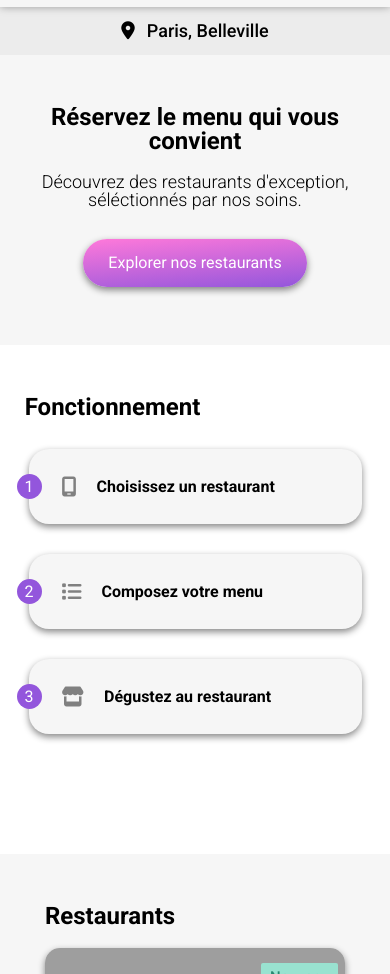
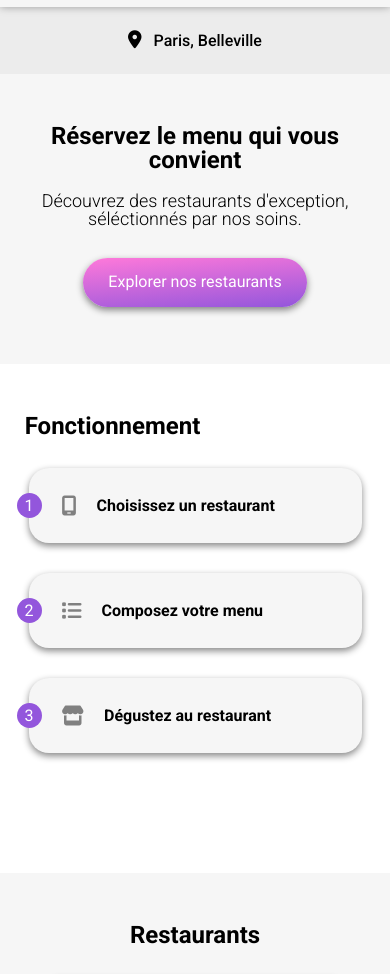
Before and after one commit to Akuralia/ohmyfood, a website: page index.html in a window 390 px wide. Shown: the part 53-1027 px from the top of the page. Drawn offline with Linux system fonts and the light colour scheme; grey boxes are pictures that could not be loaded; a web font is replaced by a local one.

Commit message:
Modification for the validator html for index.html
{ADD} Responsive for desktop and tablet

no error in the validator for all html and css

```diff
--- a/index.html
+++ b/index.html
@@ -20,7 +20,7 @@
 
     <div class="location">
         <i class="fa-solid fa-location-dot"></i>
-        <p>Paris, Belleville</p>
+        <h1>Paris, Belleville</h1>
     </div>
 
     <div class="banner">
@@ -33,26 +33,26 @@
 
     <section class="choice_container">
         <span>Fonctionnement</span>
-        <article class="choice_list">
+        <div class="choice_list">
             <p>1</p>
             <i class="fa-solid fa-mobile-screen"></i>
-            <h4>Choisissez un restaurant</h4>
-        </article>
-        <article class="choice_list">
+            <h3>Choisissez un restaurant</h3>
+        </div>
+        <div class="choice_list">
             <p>2</p>
             <i class="fa-solid fa-list"></i>
-            <h4>Composez votre menu</h4>
-        </article>
-        <article class="choice_list">
+            <h3>Composez votre menu</h3>
+        </div>
+        <div class="choice_list">
             <p>3</p>
             <i class="fa-solid fa-store"></i>
-            <h4>Dégustez au restaurant</h4>
-        </article>
+            <h3>Dégustez au restaurant</h3>
+        </div>
     </section>
 
-    <section class="home_card_container">
+    <div class="home_card_container">
         <span class="home_title">Restaurants</span>
-        <article class="home_card">
+        <div class="home_card">
             <a class="index_link" href="./src/la_palette_du_gout.html"></a>
             <span class="text_over">Nouveau</span>
             <img src="./public/img/restaurants/palette_du_gout.jpg" alt="Illustration restaurant La palette du goût">
@@ -63,10 +63,10 @@
                 <i class="fa-regular fa-heart heart_empty"></i>
                 <i class="fa-solid fa-heart heart_full"></i>
             </div>
-        </article>
+        </div>
 
 
-    <article class="home_card">
+    <div class="home_card">
             <a class="index_link" href="./src/la_note_enchantee.html"></a>
                 <span class="text_over">Nouveau</span>
                 <img src="./public/img/restaurants/note_enchantee.jpg" alt="Illustration restaurant La note enchantée">
@@ -77,10 +77,10 @@
                     <i class="fa-regular fa-heart heart_empty"></i>
                     <i class="fa-solid fa-heart heart_full"></i>
             </div>
-        </article>
+        </div>
 
 
-        <article class="home_card">
+        <div class="home_card">
             <a class="index_link" href="./src/a_la_française.html"></a>
             <img src="./public/img/restaurants/la_française.jpg" alt="Illustration restaurant À la française">
             <div class="home_card_text">
@@ -90,10 +90,10 @@
                     <i class="fa-regular fa-heart heart_empty"></i>
                     <i class="fa-solid fa-heart heart_full"></i>
             </div>
-        </article>
+        </div>
 
 
-        <article class="home_card">
+        <div class="home_card">
             <a class="index_link" href="./src/le_delice_des_sens.html"></a>
                 <img src="./public/img/restaurants/delice_des_sens.jpg" alt="Illustration restaurant Le délice des sens ">
                 <div class="home_card_text">
@@ -103,8 +103,8 @@
                 <i class="fa-regular fa-heart heart_empty"></i>
                 <i class="fa-solid fa-heart heart_full"></i>
             </div>
-        </article>
-    </section>
+        </div>
+    </div>
 </main>
 
 <footer id="footer">
--- a/sass/pages/_home.scss
+++ b/sass/pages/_home.scss
@@ -30,6 +30,10 @@ header{
         font-size: 18px;
         font-weight: 500;
     }
+    h1{
+        font-size: 16px;
+        font-weight: 500;
+    }
 }
 
 .banner{
@@ -48,7 +52,9 @@ header{
         font-size: 18px;
         font-weight: 300;
     }
-
+    @include desktop-only{
+        margin-bottom: 30px;
+    }
 }
 .banner_text{
     display: flex;
@@ -63,6 +69,9 @@ header{
     margin-top: 30px;
     margin-bottom: 70px;
 
+    @include desktop-only{
+        margin-bottom: 10px;
+    }
 }
 
 .choice_container{
@@ -83,6 +92,19 @@ header{
 
     }
 
+    h3{
+        font-size: 16px;
+    }
+
+    @include desktop-only{
+        flex-direction: row;
+        width: 85%;
+        gap: 40px;
+        margin-bottom: 50px;
+        span{
+            margin: auto;
+        }
+    }
 }
 
 .choice_list{
@@ -134,15 +156,26 @@ header{
     gap: 30px;
     background-color: $background;
     padding: 50px 0 70px 0;
-@media screen and (min-width:992px){
-    flex-direction: row;
-    flex-wrap: wrap;
-    justify-content: center;
-}
-    a{
+        a{
         text-decoration: none;
         color: black;
     }
+    @include desktop-only{
+        flex-direction: row;
+        flex-wrap: wrap;
+        justify-content: center;
+        margin: auto;
+
+    }
+
+    @include tablet-only{
+        flex-wrap: wrap;
+        flex-direction: row;
+        margin: auto;
+        justify-content: center;
+
+    }
+
 
     .home_title{
         font-size: 24px;
@@ -150,10 +183,18 @@ header{
         display: flex;
         margin-bottom: -10px;
         margin-left: -170px;
-        @media screen and (min-width:992px){
+
+        @include tablet-only{
             width: 100%;
-            margin-left:110px;
-}
+            justify-content: center;
+            margin: auto;
+        }
+
+        @include desktop-only{
+            width: 100%;
+            margin: auto;
+            padding-left: 114px;
+        }
     }
 }
 
--- a/sass/pages/_restaurants.scss
+++ b/sass/pages/_restaurants.scss
@@ -136,6 +136,7 @@
     justify-content: space-between;
     overflow: hidden;
     @include index-shadow;
+    opacity: 0;
 
     &:hover{
         .item_check{
--- a/sass/utils/_mixins.scss
+++ b/sass/utils/_mixins.scss
@@ -1,3 +1,15 @@
 @mixin index-shadow {
 box-shadow: 0px 3px 7px 0px rgb(0 0 0 / 47%);
 }
+
+@mixin tablet-only {
+    @media screen and (max-width:992px){
+        @content;
+    }
+}
+
+@mixin desktop-only {
+    @media screen and (min-width:992px){
+        @content;
+    }
+}
```
Also changed, not shown: public/css/style.css, 1 other file.
